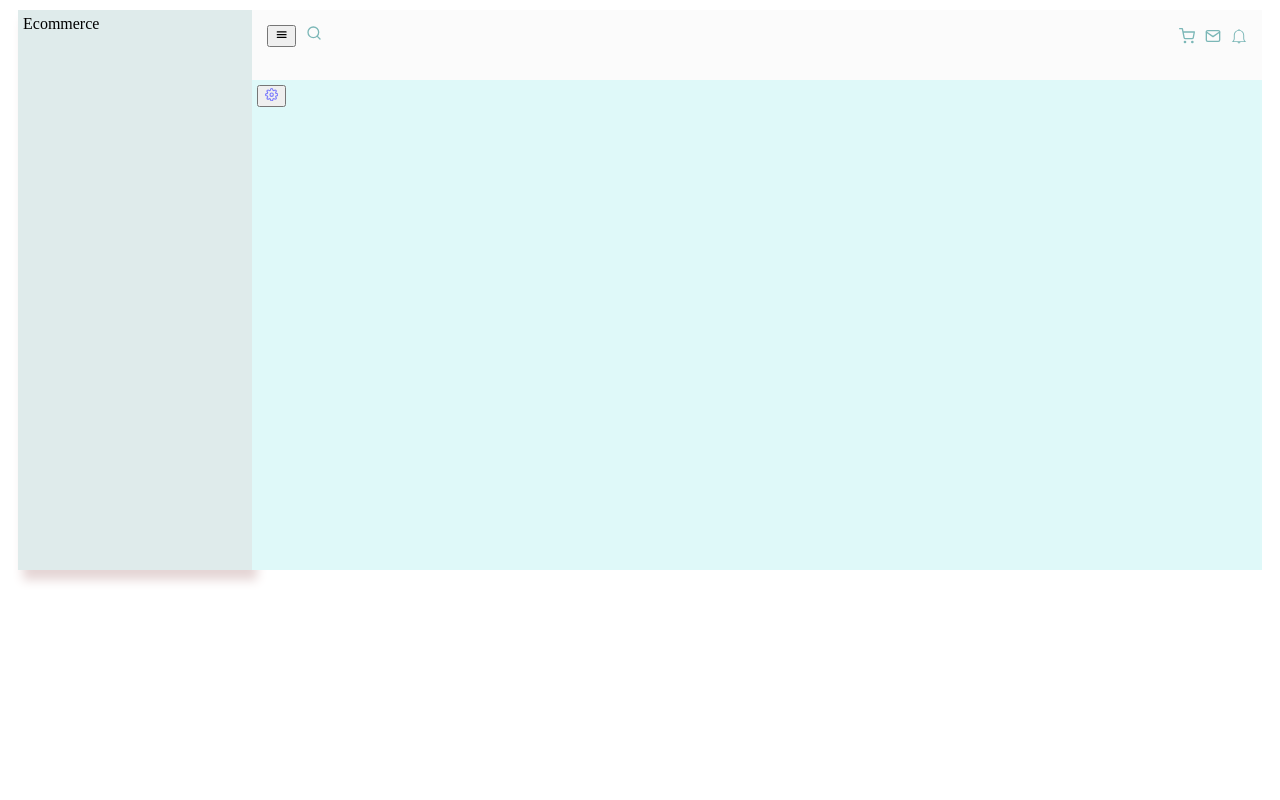
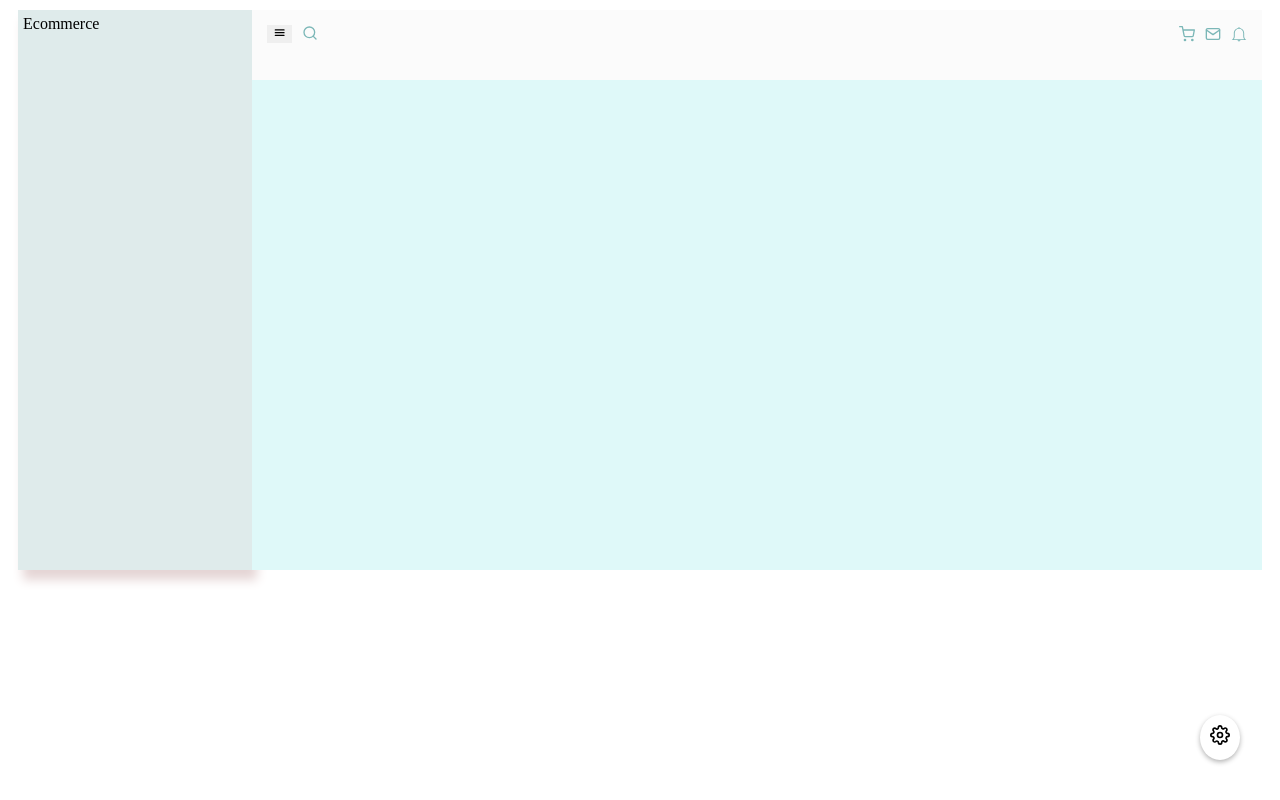
Before and after one commit to nawagirwacatherine/Dashboard-React, a React (Vite) app in the folder react-dashboard/: page / in a window 1280 px wide. Built offline with nearby package versions, Linux system fonts and the light colour scheme.

Commit message:
Add folders for components,pages,data and contexts

```diff
--- a/react-dashboard/src/parts/Searchpart.jsx
+++ b/react-dashboard/src/parts/Searchpart.jsx
@@ -8,7 +8,7 @@ const Searchpart = () => {
   return (
     <div className='search'>
         <div className='menu-search'>
-        <button><IoMenu/></button>
+        <button className='menu-button'><IoMenu/></button>
         <FiSearch />
         </div>
 
--- a/react-dashboard/src/parts/content.css
+++ b/react-dashboard/src/parts/content.css
@@ -1,8 +1,16 @@
 .settings {
-  margin-bottom: 5000px;
+    position: fixed; /* Use fixed to attach to the viewport */
+    bottom: 40px;     /* Distance from the bottom */
+    right: 40px;      /* Distance from the right */
+    z-index: 1000;    /* Already set inline, but better here */
+  }
 
-}
-
-.settings-button{
-    color: rgb(121, 121, 253);
-}
+  .settings-button {
+    background-color: #fff; /* Add styling as needed */
+    border: none;
+    padding: 10px;
+    border-radius: 50%;
+    box-shadow: 0 2px 5px rgba(0, 0, 0, 0.3);
+    cursor: pointer;
+    font-size: 20px;
+  }
--- a/react-dashboard/src/parts/search.css
+++ b/react-dashboard/src/parts/search.css
@@ -10,6 +10,9 @@
     padding: 10px;
     gap: 10px;
 }
+.menu-button{
+    border: none;
+}
 
 .profile{
     display: flex;
```
